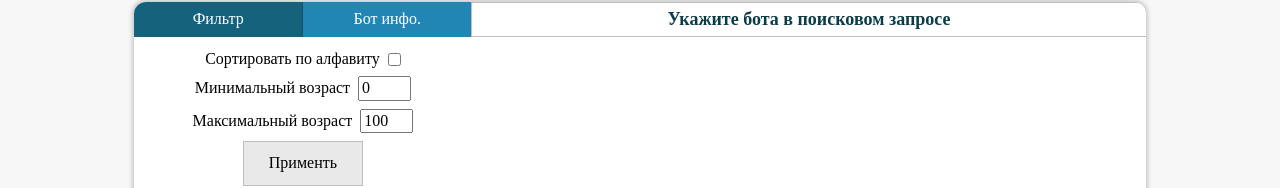
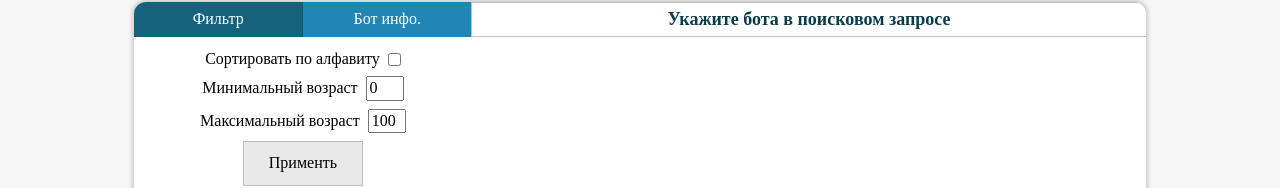
Before and after one commit to IvanPostu/TZ1-admin-panel, a React app: page / in a window 1280 px wide. Both pictures are taken after a click on the button "Фильтр". Shown: the part 244-432 px from the top of the page. Built offline with nearby package versions, Linux system fonts and the light colour scheme.

Commit message:
fix error with filter

```diff
--- a/frontend/src/components/AdminPanelSearch/BotInfo/FilterOrBotPanel/FilterPanel.tsx
+++ b/frontend/src/components/AdminPanelSearch/BotInfo/FilterOrBotPanel/FilterPanel.tsx
@@ -32,10 +32,9 @@ const FilterPanel: FC<FilterPanelPropType> = ({ changeFilter }) => {
         <input
           ref={minAge}
           defaultValue={filterFromStore.subscriberMinAge}
-          style={{ flexGrow: 2 }}
+          style={{ flexGrow: 2, maxWidth: '30px' }}
           className={style.ageInput}
-          type="number"
-          min={4}
+          type="text"
         />
       </div>
       <div>
@@ -43,10 +42,9 @@ const FilterPanel: FC<FilterPanelPropType> = ({ changeFilter }) => {
         <input
           ref={maxAge}
           defaultValue={filterFromStore.subscriberMaxAge}
-          style={{ flexGrow: 2 }}
+          style={{ flexGrow: 2, maxWidth: '30px' }}
           className={style.ageInput}
-          type="number"
-          max={200}
+          type="text"
         />
       </div>
       <div>
@@ -55,8 +53,8 @@ const FilterPanel: FC<FilterPanelPropType> = ({ changeFilter }) => {
             try {
               const filter: SearchSubscribersFilterType = {
                 sortSubscriberNameAlphabetical: sortAlphabetical.current?.checked as boolean,
-                subscriberMinAge: minAge.current?.valueAsNumber as number,
-                subscriberMaxAge: maxAge.current?.valueAsNumber as number,
+                subscriberMinAge: Number(minAge.current?.value),
+                subscriberMaxAge: Number(maxAge.current?.value),
               }
               if (filter.subscriberMinAge > filter.subscriberMaxAge) throw 1
 
--- a/src/main/resources/application-prod.yml
+++ b/src/main/resources/application-prod.yml
@@ -4,7 +4,7 @@ debug: false
 
 spring:
   r2dbc:
-    url: ${R2DBC_DB_URL:r2dbc:postgresql://localhost:5432/app_db}
+    url: r2dbc:postgresql://localhost:5432/app_db
     username: postgres
     password: qwerty
   flyway:
```
